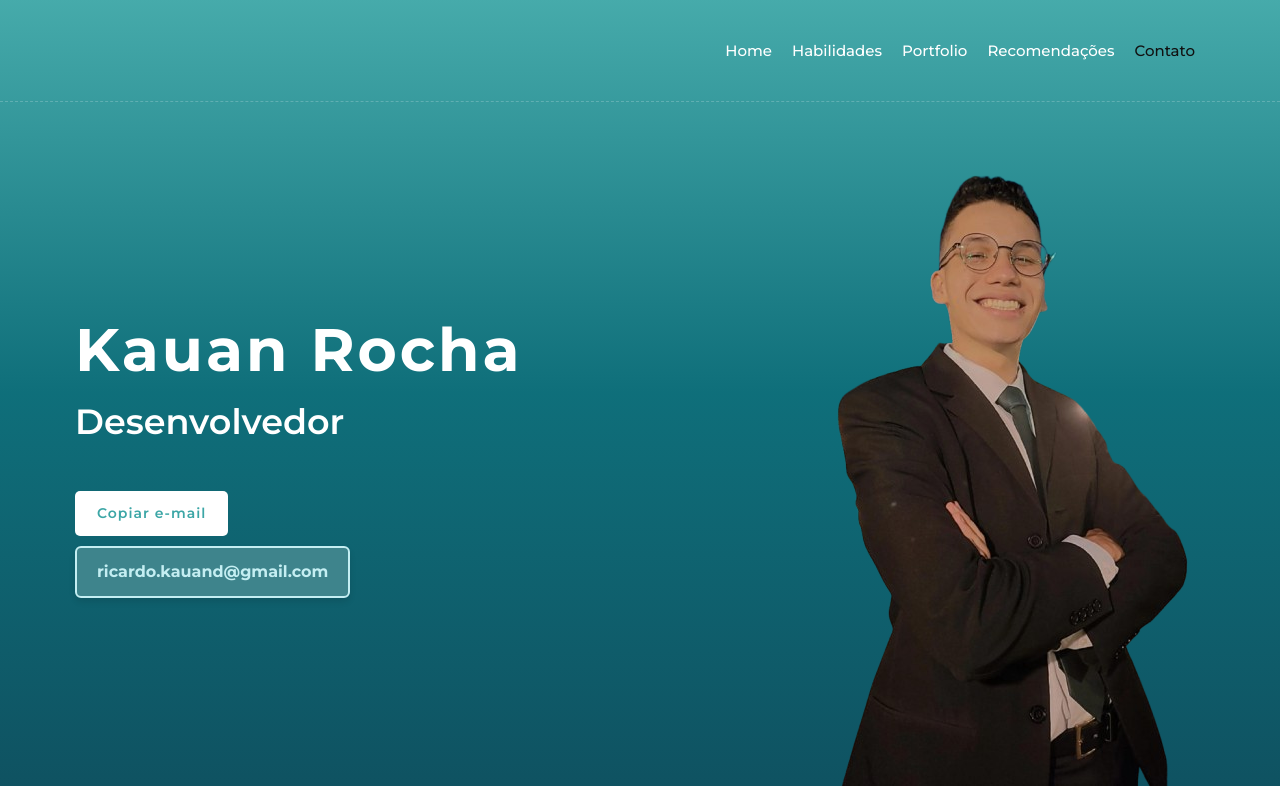
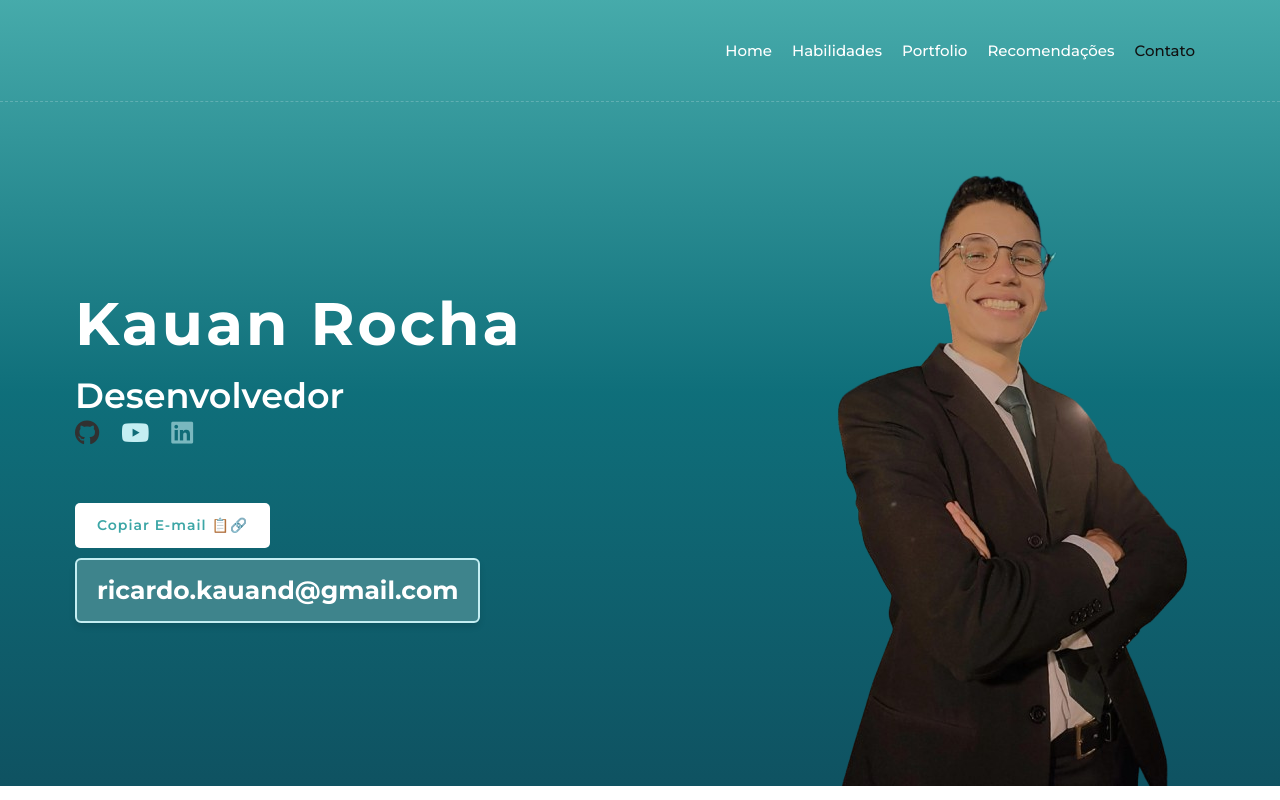
Before and after one commit to KauanSundays/port, a plain HTML site: page index.html in a window 1280 px wide. Shown: the top 800 px of the page. Drawn offline with nearby package versions, Linux system fonts and the light colour scheme.

Commit message:
feat: Finalizado o portfolio.

```diff
--- a/index.html
+++ b/index.html
@@ -57,15 +57,26 @@
                             <div class="hero-text">
                                 <h1>Kauan Rocha</h1>
                                 <h2>Desenvolvedor</h2>
+                                <P>
+                                    <a href="https://github.com/KauanSundays" target="_blank" style="margin-right: 15px;">
+                                        <i class="fab fa-github" style="font-size: 100%;"></i>
+                                    </a>
+                                    <a href="https://www.youtube.com/@PaysanduDev" target="_blank" style="color: #C4EEF2; margin-right: 15px;">
+                                        <i class="fab fa-youtube" style="font-size: 100%;"></i>
+                                    </a>
+                                    <a href="https://www.linkedin.com/in/kauan-domingos-046a83199/" target="_blank" style="color: #7AB8BF;">
+                                        <i class="fab fa-linkedin" style="font-size: 100%;"></i>
+                                    </a>
+                                </P>
+                                <div class="hero-btn">
+                                    <a class="btn" id="copyEmailBtn">
+                                        Copiar E-mail 📋🔗
+                                    </a>
+                                </div>
+                                <div class="email-box" style="background-color: #3E848C; border: 2px solid #C4EEF2; padding: 12px 20px; border-radius: 6px; color: #C4EEF2; font-size: 16px; box-shadow: 0 4px 6px rgba(0,0,0,0.1); display: inline-block; margin-top: 10px;">
+                                    <p id="emailText" style="margin: 0; font-weight: bold;">ricardo.kauand@gmail.com</p>
+                                </div>
                             </div>
-                            <div class="hero-btn">
-                                <a class="btn" id="copyEmailBtn">Copiar e-mail</a>
-                            </div>
-                            <div class="email-box" style="background-color: #3E848C; border: 2px solid #C4EEF2; padding: 12px 20px; border-radius: 6px; color: #C4EEF2; font-size: 16px; box-shadow: 0 4px 6px rgba(0,0,0,0.1); display: inline-block; margin-top: 10px;">
-                                <p id="emailText" style="margin: 0; font-weight: bold;">ricardo.kauand@gmail.com</p>
-                            </div>
-
-
                             <p class="notification" id="notification" style="background-color: #3E848C; border-left: 5px solid #C4EEF2; padding: 15px; border-radius: 8px; font-size: 16px; color: #C4EEF2; box-shadow: 0 4px 6px rgba(0,0,0,0.1); margin-top: 10px; display: none;">
                                 E-mail copiado com sucesso!
                             </p>
@@ -417,6 +428,13 @@
                                 (11) 98747-8316
                             </p>
 
+                            <p style="display: flex; align-items: center; font-size: 16px;">
+                                <a href="https://github.com/KauanSundays" target="_blank" style="display: flex; align-items: center; text-decoration: none; color: #025159; background-color: #C4EEF2; padding: 10px; border-radius: 8px;">
+                                    <i class="fab fa-github" style="font-size: 24px; margin-right: 10px;"></i>
+                                    <span style="font-size: 16px; font-weight: bold;">KauanSundays</span>
+                                </a>
+                            </p>
+
                         </div>
                         <div class="footer-social">
                             <a href="https://www.youtube.com/@PaysanduDev" target="_blank"><i class="fab fa-youtube"></i></a>
```
